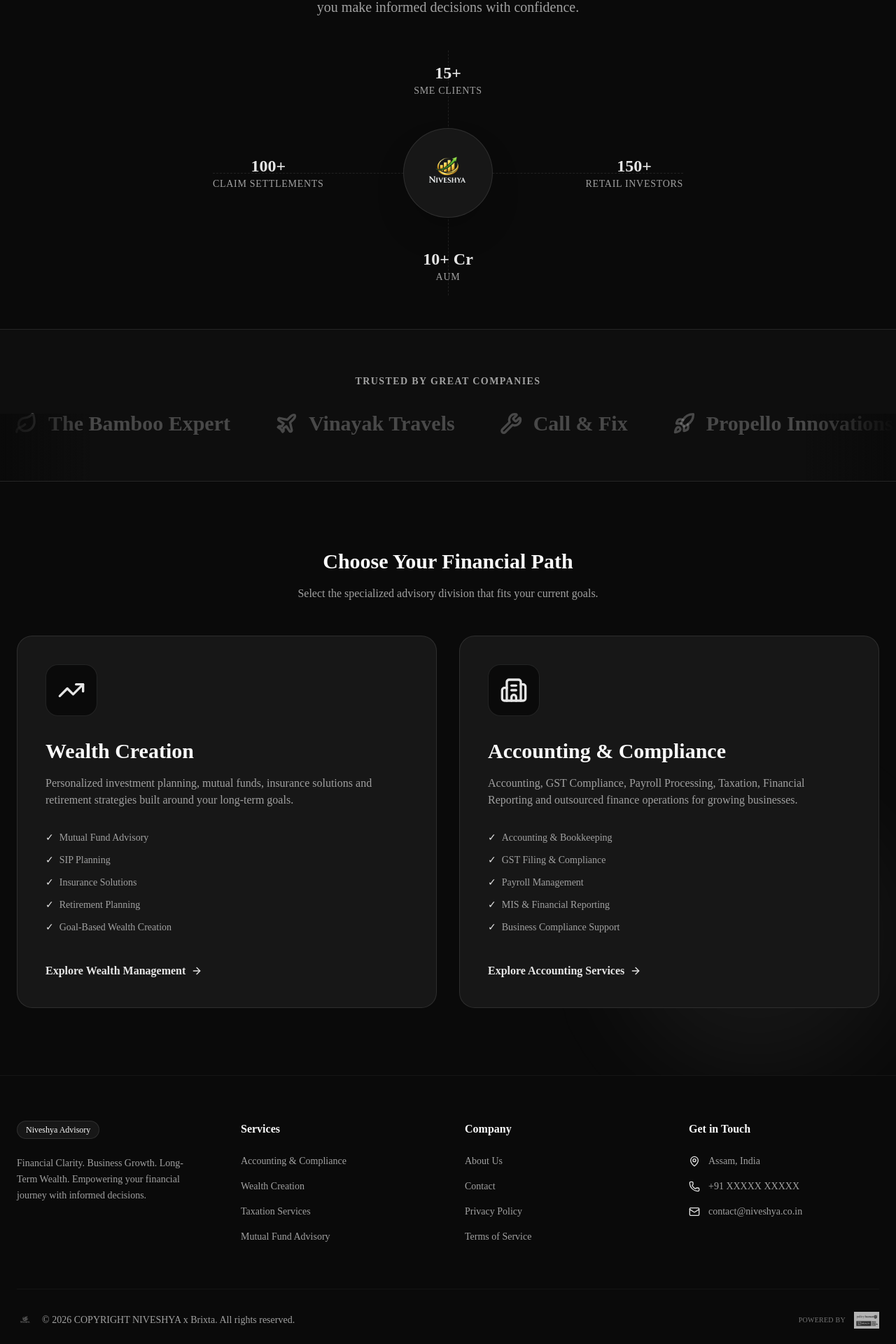
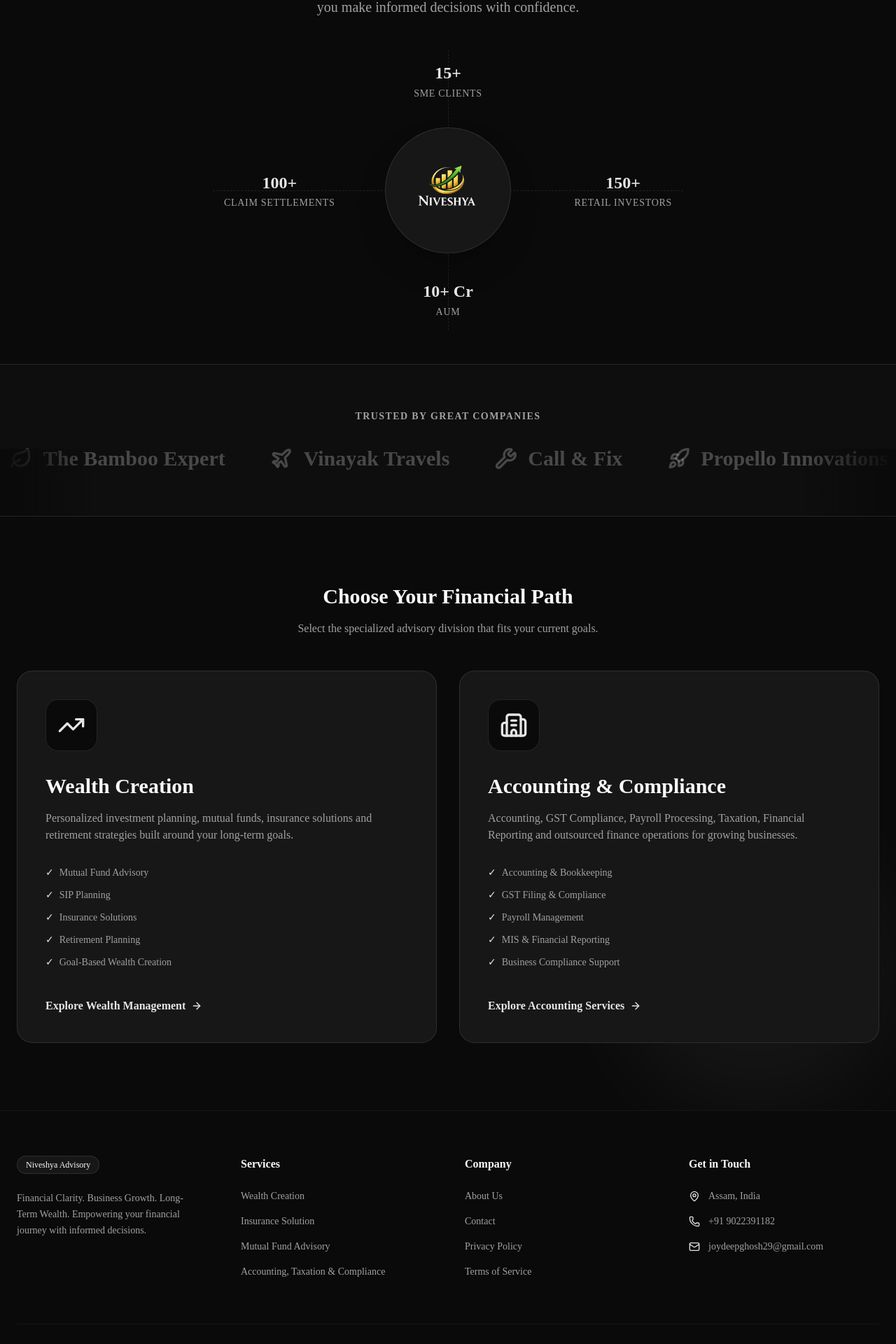
Before and after one commit to habibieebhy/niveshya, a Next.js app: page / in a window 1280 px wide. Shown: the part 860-2780 px from the top of the page at 70% size. Built offline with nearby package versions, Linux system fonts and the light colour scheme.

Commit message:
CHANGES till 11pm

```diff
--- a/components/shared/GatewayHero.tsx
+++ b/components/shared/GatewayHero.tsx
@@ -64,10 +64,10 @@ export default function GatewayHero() {
           </div>
 
          {/* N-S-E-W Logo Layout */}
-          <div className="relative max-w-2xl mx-auto h-[350px] flex items-center justify-center my-12">
+          <div className="relative max-w-2xl mx-auto h-[350px] md:h-[400px] flex items-center justify-center my-12">
 
             {/* Center Logo */}
-            <div className="z-10 h-32 w-32 rounded-full bg-card border shadow-2xl flex items-center justify-center p-4">
+            <div className="z-10 h-28 w-28 md:h-45 md:w-45 rounded-full bg-card border shadow-2xl flex items-center justify-center p-3 md:p-4 transition-all duration-300">
               {!imgFailed ? (
                 <img
                   src="/logo.png"
@@ -76,32 +76,32 @@ export default function GatewayHero() {
                   onError={() => setImgFailed(true)}
                 />
               ) : (
-                <span className="font-bold text-xl">LOGO</span>
+                <span className="font-bold text-lg md:text-2xl">LOGO</span>
               )}
             </div>
 
             {/* North */}
             <div className="absolute top-4 left-1/2 -translate-x-1/2 text-center">
-              <p className="text-2xl font-bold text-primary">15+</p>
-              <p className="text-sm text-muted-foreground uppercase tracking-wider font-medium">SME Clients</p>
+              <p className="text-xl md:text-2xl font-bold text-primary">15+</p>
+              <p className="text-[10px] md:text-sm text-muted-foreground uppercase tracking-wider font-medium mt-1">SME Clients</p>
             </div>
 
             {/* South */}
             <div className="absolute bottom-4 left-1/2 -translate-x-1/2 text-center">
-              <p className="text-2xl font-bold text-primary">10+ Cr</p>
-              <p className="text-sm text-muted-foreground uppercase tracking-wider font-medium">AUM</p>
+              <p className="text-xl md:text-2xl font-bold text-primary">10+ Cr</p>
+              <p className="text-[10px] md:text-sm text-muted-foreground uppercase tracking-wider font-medium mt-1">AUM</p>
             </div>
 
             {/* West */}
-            <div className="absolute left-0 top-1/2 -translate-y-1/2 text-center">
-              <p className="text-2xl font-bold text-primary">100+</p>
-              <p className="text-sm text-muted-foreground uppercase tracking-wider font-medium whitespace-nowrap">Claim Settlements</p>
+            <div className="absolute left-0 md:left-4 top-1/2 -translate-y-1/2 text-center w-24 md:w-auto">
+              <p className="text-xl md:text-2xl font-bold text-primary">100+</p>
+              <p className="text-[10px] md:text-sm text-muted-foreground uppercase tracking-wider font-medium md:whitespace-nowrap leading-tight mt-1">Claim Settlements</p>
             </div>
 
             {/* East */}
-            <div className="absolute right-0 top-1/2 -translate-y-1/2 text-center">
-              <p className="text-2xl font-bold text-primary">150+</p>
-              <p className="text-sm text-muted-foreground uppercase tracking-wider font-medium whitespace-nowrap">Retail Investors</p>
+            <div className="absolute right-0 md:right-4 top-1/2 -translate-y-1/2 text-center w-24 md:w-auto">
+              <p className="text-xl md:text-2xl font-bold text-primary">150+</p>
+              <p className="text-[10px] md:text-sm text-muted-foreground uppercase tracking-wider font-medium md:whitespace-nowrap leading-tight mt-1">Retail Investors</p>
             </div>
 
             {/* Connecting faint dashed lines */}
--- a/components/shared/GrandHeroSlider.tsx
+++ b/components/shared/GrandHeroSlider.tsx
@@ -26,7 +26,7 @@ const slides = [
   {
     id: 2,
     image: "https://images.unsplash.com/photo-1554224155-8d04cb21cd6c?q=80&w=2036&auto=format&fit=crop",
-    heading: "Managing You Accounts",
+    heading: "Managing Your Accounts",
     subheading: "Accounting Services",
     description: "Scalable accounting, taxation, compliance, and outsourced bookkeeping services for MSMEs, Proprietorships, Partnership firms and Professional Consultants helping businesses stay compliant, efficient and growth-focused."
   }
--- a/components/shared/footer.tsx
+++ b/components/shared/footer.tsx
@@ -27,22 +27,22 @@ export default function Footer() {
             <ul className="space-y-4 text-sm text-muted-foreground">
               <li>
                 <Link href="/accounting" className="hover:text-primary transition-colors">
-                  Accounting & Compliance
+                  Wealth Creation
                 </Link>
               </li>
               <li>
                 <Link href="/wealth" className="hover:text-primary transition-colors">
-                  Wealth Creation
+                  Insurance Solution
                 </Link>
               </li>
               <li>
                 <Link href="/accounting#taxation" className="hover:text-primary transition-colors">
-                  Taxation Services
+                  Mutual Fund Advisory
                 </Link>
               </li>
               <li>
                 <Link href="/wealth#mutual-funds" className="hover:text-primary transition-colors">
-                  Mutual Fund Advisory
+                  Accounting, Taxation & Compliance
                 </Link>
               </li>
             </ul>
@@ -85,11 +85,11 @@ export default function Footer() {
               </li>
               <li className="flex items-center gap-3">
                 <Phone className="w-4 h-4 text-primary" />
-                <span>+91 XXXXX XXXXX</span>
+                <span>+91 9022391182</span>
               </li>
               <li className="flex items-center gap-3">
                 <Mail className="w-4 h-4 text-primary" />
-                <span>contact@niveshya.co.in</span>
+                <span>joydeepghosh29@gmail.com</span>
               </li>
             </ul>
           </div>
@@ -103,14 +103,14 @@ export default function Footer() {
             <img
               src="/logo.png"
               alt="Niveshya Logo"
-              className="h-6 w-auto object-contain grayscale opacity-60"
+              className="h-50 w-auto object-contain grayscale opacity-60"
               onError={(e) => { e.currentTarget.style.display = 'none'; }}
             />
-            <p>© {new Date().getFullYear()} COPYRIGHT NIVESHYA x Brixta. All rights reserved.</p>
+            <p>© {new Date().getFullYear()} NIVESHYA x Brixta. All rights reserved.</p>
           </div>
 
           {/* Powered By Section */}
-          <div className="flex items-center gap-3 group cursor-pointer">
+          {/* <div className="flex items-center gap-3 group cursor-pointer">
             <span className="font-medium tracking-wide uppercase text-[10px] text-muted-foreground/70 group-hover:text-muted-foreground transition-colors">
               Powered by
             </span>
@@ -129,7 +129,7 @@ export default function Footer() {
               />
               <span className="hidden font-bold text-xs tracking-widest">BRIXTA</span>
             </div>
-          </div>
+          </div> */}
 
         </div>
       </div>
--- a/components/ui/navbar.tsx
+++ b/components/ui/navbar.tsx
@@ -8,7 +8,6 @@ export default function Navbar() {
       <div className="mx-auto flex h-20 max-w-7xl items-center justify-between px-6">
 
         {/* Logo */}
-
         <a
           href="#home"
           className="flex items-center gap-3"
@@ -27,7 +26,7 @@ export default function Navbar() {
             </div>
 
             <div className="text-xs text-muted-foreground">
-              Accounting • Taxation • Compliance
+              Managing Today. Growing Tomorrow.
             </div>
           </div>
         </a>
```
Lines whose indentation alone changed are shown as unchanged.
